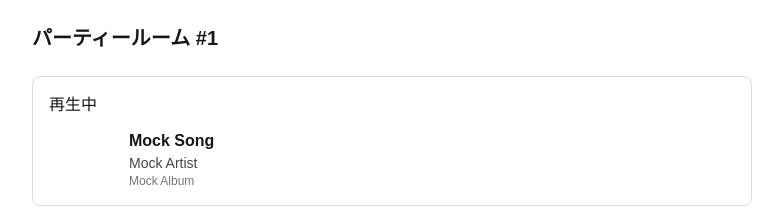
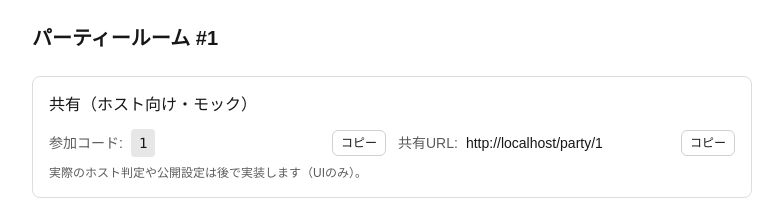
Before and after one commit to iwasawarenji954/spotify-drive, a Next.js app: page /party/1 in a window 1280 px wide. Shown: the top 220 px of the page, without its empty margins (248-1031 px from the left). Built offline with nearby package versions, Linux system fonts and the light colour scheme; no server answers; sample sign-in values are in the browser's storage.

Commit message:
update: mock host URL copy UI

```diff
--- a/src/app/party/[partyId]/page.tsx
+++ b/src/app/party/[partyId]/page.tsx
@@ -2,6 +2,7 @@ import { getServerSession } from "next-auth";
 import { redirect } from "next/navigation";
 import { authOptions } from "@/lib/auth";
 import RoomClient from "@/components/party/room-client";
+import SharePanel from "@/components/party/share-panel";
 
 export default async function PartyRoom({
   params,
@@ -17,6 +18,8 @@ export default async function PartyRoom({
     <div className="max-w-3xl mx-auto p-6 flex flex-col gap-6">
       <h1 className="text-xl font-semibold">パーティールーム #{partyId}</h1>
 
+      <SharePanel partyId={partyId} />
+
       <RoomClient partyId={partyId} />
     </div>
   );
--- /dev/null
+++ b/src/components/party/share-panel.tsx
@@ -0,0 +1,69 @@
+"use client";
+
+import { useMemo, useState } from "react";
+
+export default function SharePanel({ partyId }: { partyId: string }) {
+  const shareUrl = useMemo(() => {
+    if (typeof window !== "undefined") {
+      return `${window.location.origin}/party/${partyId}`;
+    }
+    const base = process.env.NEXT_PUBLIC_APP_URL;
+    return base ? `${base.replace(/\/$/, "")}/party/${partyId}` : `/party/${partyId}`;
+  }, [partyId]);
+
+  const [copied, setCopied] = useState<"code" | "url" | null>(null);
+
+  async function copy(text: string, kind: "code" | "url") {
+    try {
+      await navigator.clipboard.writeText(text);
+      setCopied(kind);
+      setTimeout(() => setCopied(null), 1500);
+    } catch (_) {
+      // no-op
+    }
+  }
+
+  return (
+    <section className="rounded-lg border border-foreground/15 p-4">
+      <h2 className="font-medium mb-3">共有（ホスト向け・モック）</h2>
+      <div className="grid gap-3 sm:grid-cols-2">
+        <div className="flex items-center gap-2">
+          <span className="text-sm opacity-70">参加コード:</span>
+          <code className="px-2 py-1 rounded bg-foreground/10 text-sm font-mono">
+            {partyId}
+          </code>
+          <button
+            type="button"
+            onClick={() => copy(partyId, "code")}
+            className="ml-auto rounded-md border border-foreground/20 px-2 py-1 text-xs hover:bg-foreground/10"
+          >
+            コピー
+          </button>
+          {copied === "code" && (
+            <span className="text-xs text-[#1DB954]">コピーしました</span>
+          )}
+        </div>
+
+        <div className="flex items-center gap-2">
+          <span className="text-sm opacity-70">共有URL:</span>
+          <span className="truncate text-sm" title={shareUrl}>
+            {shareUrl}
+          </span>
+          <button
+            type="button"
+            onClick={() => copy(shareUrl, "url")}
+            className="ml-auto rounded-md border border-foreground/20 px-2 py-1 text-xs hover:bg-foreground/10"
+          >
+            コピー
+          </button>
+          {copied === "url" && (
+            <span className="text-xs text-[#1DB954]">コピーしました</span>
+          )}
+        </div>
+      </div>
+      <p className="mt-2 text-xs opacity-70">
+        実際のホスト判定や公開設定は後で実装します（UIのみ）。
+      </p>
+    </section>
+  );
+}
```
Also changed, not shown: 1 other file (tests, documents, lock files or other folders).
